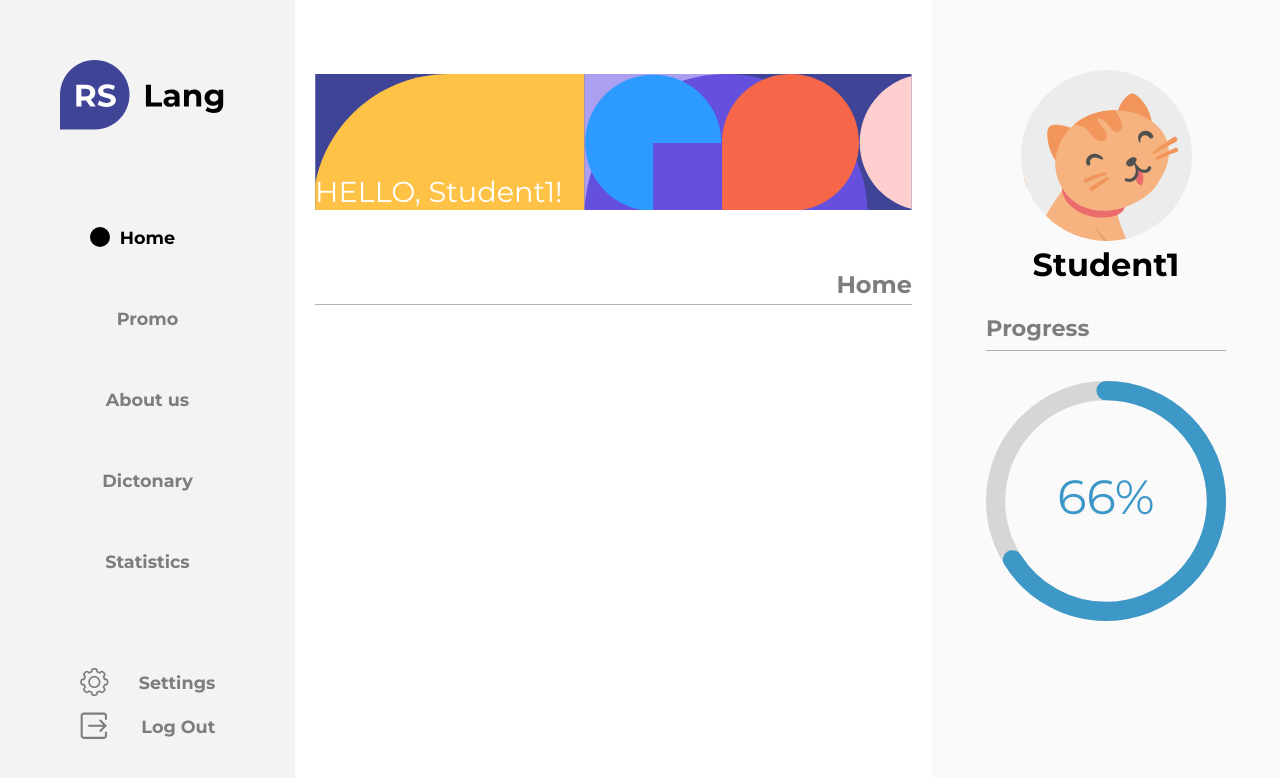
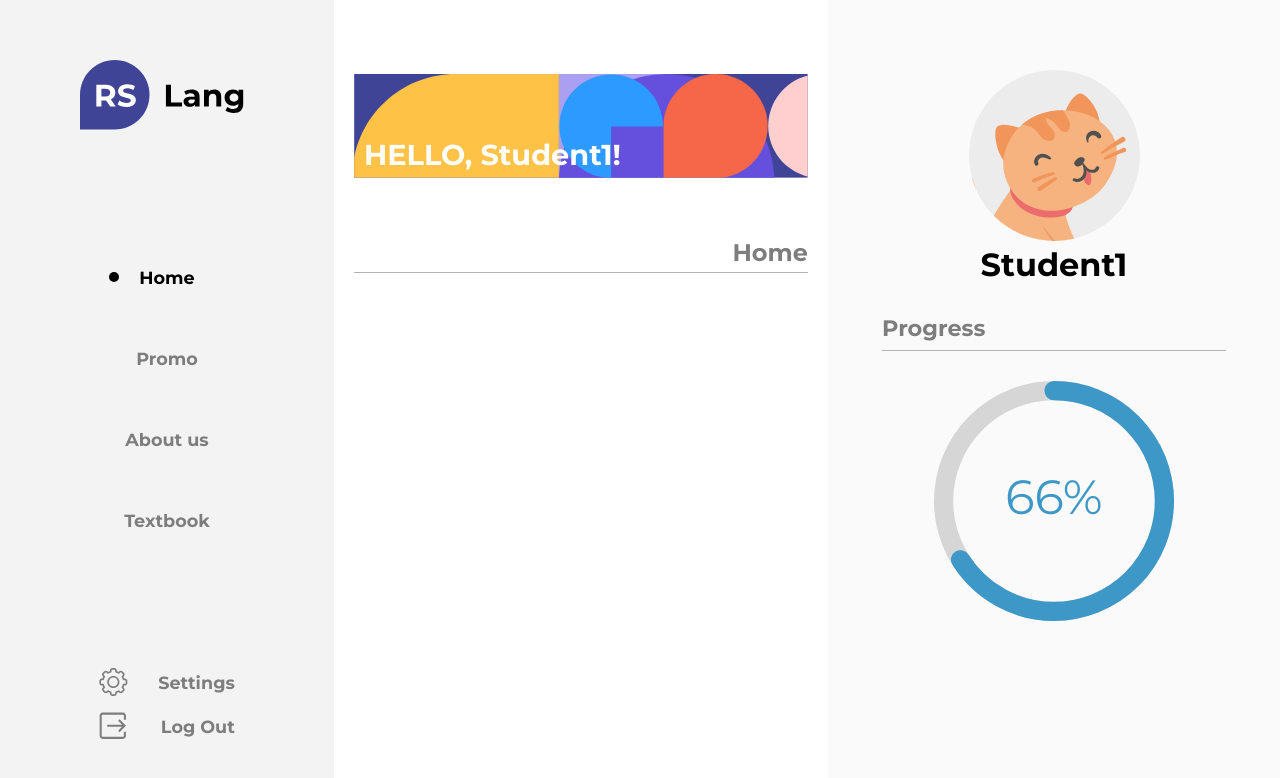
Before and after one commit to ligalaz/rsLang, a React (Create React App) app in the folder project/: page /main in a window 1280 px wide. Shown: the top 778 px of the page. Built offline with nearby package versions, Linux system fonts and the light colour scheme.

Commit message:
refactor: changed behaviour of objects according to size

```diff
--- a/project/src/pages/main/components/greetings/greetings.scss
+++ b/project/src/pages/main/components/greetings/greetings.scss
@@ -5,7 +5,8 @@
     color: #FFFFFF;
     font-size: 1.8rem;
     line-height: 3.5rem;
-    transform: translate(0px,-50px);
+    transform: translate(10px,-55px);
+    font-weight: 700;
   }
 
   &__svg {
--- a/project/src/pages/main/components/personal/personal.scss
+++ b/project/src/pages/main/components/personal/personal.scss
@@ -3,6 +3,7 @@
   flex-shrink: 0;
 
   &__wrapper {
+    min-width: 452px;
     padding: 70px 54px;
     height: 100%;
     display: flex;
--- a/project/src/pages/main/components/sidebar/sidebar.scss
+++ b/project/src/pages/main/components/sidebar/sidebar.scss
@@ -3,6 +3,7 @@
   flex-shrink: 0;
 
   &__flex {
+    min-width: 334px;
     padding: 60px;
     height: 100%;
     display: flex;
@@ -43,12 +44,13 @@
 
       &::before {
         content: '';
-        width: 20px;
-        height: 20px;
+        content: "";
+        width: 10px;
+        height: 10px;
         border-radius: 50%;
         background-color: black;
         position: absolute;
-        transform: translate(-30px, 0px);
+        transform: translate(-30px, 5px);
       }
     }
 
--- a/project/src/pages/main/components/sidebar/sidebar.tsx
+++ b/project/src/pages/main/components/sidebar/sidebar.tsx
@@ -44,16 +44,17 @@ function Sidebar() {
             }
             to="/main/textbook"
           >
-            Dictonary
+            Textbook
           </NavLink>
-          <NavLink
+          {/* TODO: uncomment for statistics */}
+          {/* <NavLink
             className={({ isActive }) =>
               isActive ? "sidebar__link sidebar__link_active" : "sidebar__link"
             }
             to="/statistics"
           >
             Statistics
-          </NavLink>
+          </NavLink> */}
         </div>
 
         <div className="sidebar__footer">
```
